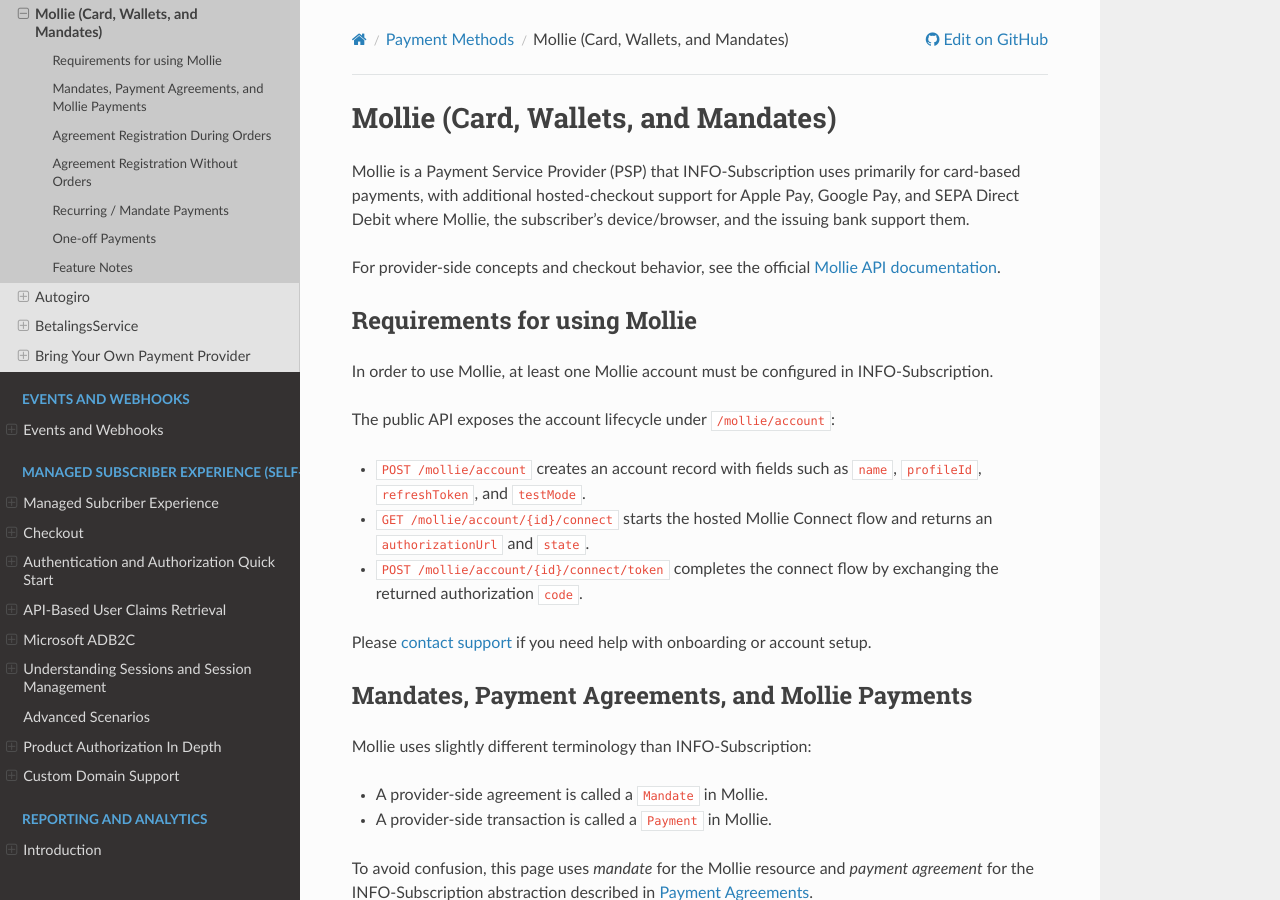
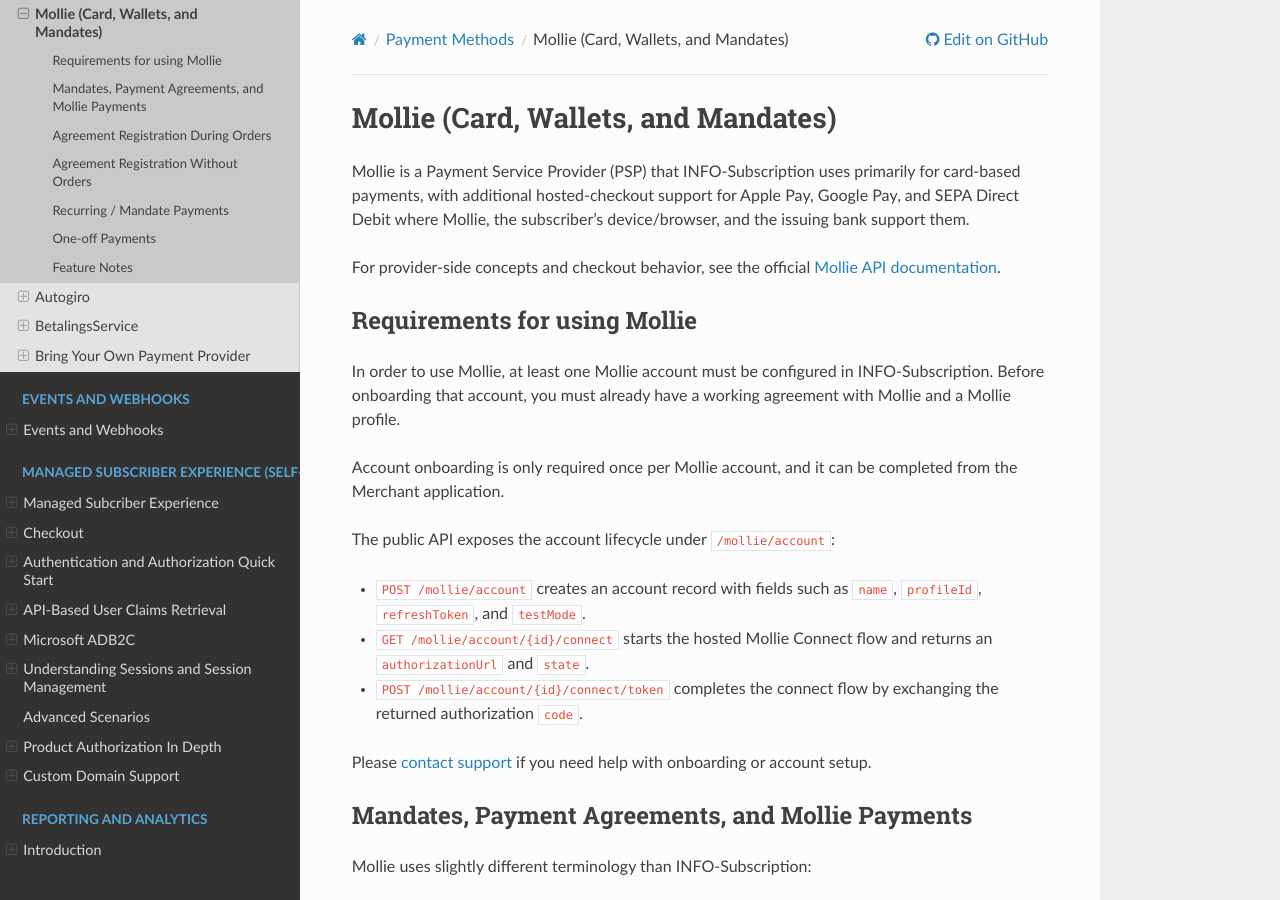
Before and after one commit to infosoftas/info-subscription-doc, a Sphinx documentation site: the page built from source/payments/providers/mollie.rst, in a window 1280 px wide and 900 px high. Built offline with Sphinx 7.4.7 and the Read the Docs theme 3.1.0, drawn with Linux system fonts in a browser that asks for light colours; formulas are drawn with MathJax 3.

Commit message:
Clarify Mollie onboarding requirements
Co-authored-by: esbenbach <1378302+esbenbach@users.noreply.github.com>

```diff
--- a/source/payments/providers/mollie.rst
+++ b/source/payments/providers/mollie.rst
@@ -10,7 +10,9 @@ For provider-side concepts and checkout behavior, see the official `Mollie API d
 Requirements for using Mollie
 -----------------------------
 
-In order to use Mollie, at least one Mollie account must be configured in |projectName|.
+In order to use Mollie, at least one Mollie account must be configured in |projectName|. Before onboarding that account, you must already have a working agreement with Mollie and a Mollie profile.
+
+Account onboarding is only required once per Mollie account, and it can be completed from the Merchant application.
 
 The public API exposes the account lifecycle under ``/mollie/account``:
 
```
